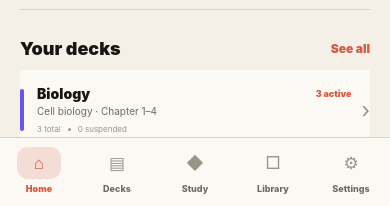
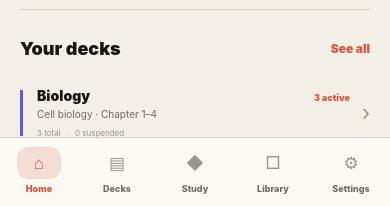
Before and after one commit to geojoshuaaquino-source/QuickReview, a React Native app: screen / in a window 390 px wide. Shown: the part 633-839 px from the top of the page. Built offline with nearby package versions, Linux system fonts and the light colour scheme.

Commit message:
Remove repeated card chrome and tighten shared component hierarchy

```diff
--- a/src/presentation/components.tsx
+++ b/src/presentation/components.tsx
@@ -4,13 +4,13 @@ import {Deck} from '../domain/models';
 import {theme as T} from './theme';
 
 const s=StyleSheet.create({
- header:{marginBottom:24},title:{fontSize:30,lineHeight:34,fontWeight:'900',letterSpacing:-1.2,color:T.colors.ink},subtitle:{fontSize:12,lineHeight:18,color:T.colors.muted,marginTop:6,maxWidth:310},
- button:{minHeight:52,borderRadius:13,backgroundColor:T.colors.accent,paddingHorizontal:16,flexDirection:'row',alignItems:'center',justifyContent:'space-between'},secondary:{backgroundColor:T.colors.surface,borderWidth:1,borderColor:T.colors.line},buttonText:{fontSize:13,fontWeight:'900',color:'#FFF'},secondaryText:{color:T.colors.ink},arrow:{fontSize:20,color:'#FFF'},pressed:{opacity:.7,transform:[{scale:.985}]},
- deck:{backgroundColor:T.colors.surface,borderBottomWidth:1,borderColor:T.colors.line,paddingVertical:15,flexDirection:'row',alignItems:'center'},mark:{width:4,height:42,borderRadius:2,marginRight:13},deckBody:{flex:1},row:{flexDirection:'row',justifyContent:'space-between',alignItems:'center'},deckName:{fontSize:14,fontWeight:'900',color:T.colors.ink,flexShrink:1},due:{fontSize:9,fontWeight:'900',color:T.colors.accent,marginLeft:8},deckSub:{fontSize:10,color:T.colors.muted,marginTop:3},metaRow:{flexDirection:'row',alignItems:'center',marginTop:7},meta:{fontSize:8,color:T.colors.faint},dot:{width:3,height:3,borderRadius:2,backgroundColor:T.colors.faint,marginHorizontal:7},chevron:{fontSize:22,color:T.colors.faint,marginLeft:10},
- label:{fontSize:9,fontWeight:'900',letterSpacing:1.2,color:T.colors.muted,marginTop:15,marginBottom:7},field:{minHeight:52,borderWidth:1,borderColor:T.colors.line,borderRadius:11,backgroundColor:T.colors.surface,paddingHorizontal:13,color:T.colors.ink,fontSize:14},area:{minHeight:105,paddingTop:13,textAlignVertical:'top'}
+ header:{marginBottom:30},title:{fontSize:32,lineHeight:36,fontWeight:'900',letterSpacing:-1.4,color:T.colors.ink},subtitle:{fontSize:12,lineHeight:18,color:T.colors.muted,marginTop:7,maxWidth:310},
+ button:{minHeight:50,borderRadius:10,backgroundColor:T.colors.accent,paddingHorizontal:16,flexDirection:'row',alignItems:'center',justifyContent:'space-between'},secondary:{backgroundColor:T.colors.surface,borderWidth:1,borderColor:T.colors.line},buttonText:{fontSize:13,fontWeight:'900',color:T.colors.white},secondaryText:{color:T.colors.ink},arrow:{fontSize:18,color:T.colors.white},pressed:{opacity:.68},
+ deck:{paddingVertical:17,flexDirection:'row',alignItems:'center',borderBottomWidth:1,borderColor:T.colors.line},mark:{width:3,height:46,marginRight:14},deckBody:{flex:1},row:{flexDirection:'row',justifyContent:'space-between',alignItems:'baseline'},deckName:{fontSize:14,fontWeight:'900',color:T.colors.ink,flexShrink:1},due:{fontSize:9,fontWeight:'900',color:T.colors.accent,marginLeft:10},deckSub:{fontSize:10,color:T.colors.muted,marginTop:4},metaRow:{flexDirection:'row',alignItems:'center',marginTop:8},meta:{fontSize:8,color:T.colors.faint},dot:{fontSize:8,color:T.colors.faint,marginHorizontal:6},chevron:{fontSize:21,color:T.colors.faint,marginLeft:12},
+ label:{fontSize:9,fontWeight:'900',letterSpacing:1.2,color:T.colors.muted,marginTop:16,marginBottom:7},field:{minHeight:50,borderWidth:1,borderColor:T.colors.line,borderRadius:9,backgroundColor:T.colors.surface,paddingHorizontal:13,color:T.colors.ink,fontSize:14},area:{minHeight:105,paddingTop:13,textAlignVertical:'top'}
 });
 export function Button({label,onPress,secondary=false}:{label:string;onPress?:()=>void;secondary?:boolean}){return <Pressable accessibilityRole="button" onPress={onPress} style={({pressed})=>[s.button,secondary&&s.secondary,pressed&&s.pressed]}><Text style={[s.buttonText,secondary&&s.secondaryText]}>{label}</Text>{!secondary&&<Text style={s.arrow}>→</Text>}</Pressable>}
 export function Header({title,subtitle}:{title:string;subtitle?:string}){return <View style={s.header}><Text style={s.title}>{title}</Text>{subtitle&&<Text style={s.subtitle}>{subtitle}</Text>}</View>}
-export function DeckRow({deck,onPress}:{deck:Deck;onPress:()=>void}){const active=deck.cards.filter(c=>!c.suspended).length;return <Pressable accessibilityRole="button" onPress={onPress} style={({pressed})=>[s.deck,pressed&&s.pressed]}><View style={[s.mark,{backgroundColor:deck.accent}]}/><View style={s.deckBody}><View style={s.row}><Text style={s.deckName} numberOfLines={1}>{deck.name}</Text><Text style={s.due}>{active} active</Text></View><Text style={s.deckSub}>{deck.subject}</Text><View style={s.metaRow}><Text style={s.meta}>{deck.cards.length} total</Text><Text style={s.dot}/><Text style={s.meta}>{deck.cards.length-active} suspended</Text></View></View><Text style={s.chevron}>›</Text></Pressable>}
+export function DeckRow({deck,onPress}:{deck:Deck;onPress:()=>void}){const active=deck.cards.filter(c=>!c.suspended).length;return <Pressable accessibilityRole="button" onPress={onPress} style={({pressed})=>[s.deck,pressed&&s.pressed]}><View style={[s.mark,{backgroundColor:deck.accent}]}/><View style={s.deckBody}><View style={s.row}><Text style={s.deckName} numberOfLines={1}>{deck.name}</Text><Text style={s.due}>{active} active</Text></View><Text style={s.deckSub}>{deck.subject}</Text><View style={s.metaRow}><Text style={s.meta}>{deck.cards.length} total</Text><Text style={s.dot}>·</Text><Text style={s.meta}>{deck.cards.length-active} suspended</Text></View></View><Text style={s.chevron}>›</Text></Pressable>}
 export function Field({label,value,onChangeText,placeholder,multiline=false}:{label:string;value:string;onChangeText:(v:string)=>void;placeholder:string;multiline?:boolean}){return <View><Text style={s.label}>{label}</Text><TextInput value={value} onChangeText={onChangeText} placeholder={placeholder} placeholderTextColor={T.colors.faint} multiline={multiline} style={[s.field,multiline&&s.area]}/></View>}
 export const styles=s;
```
